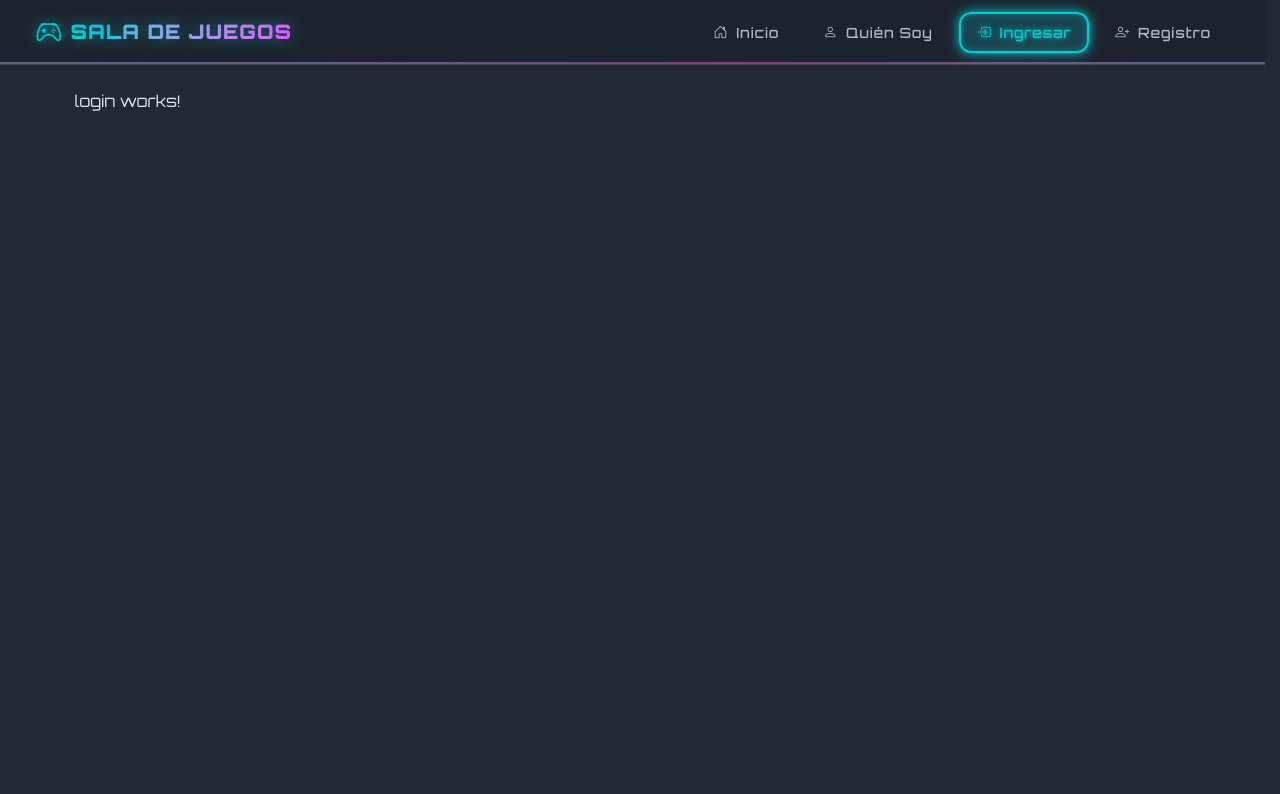
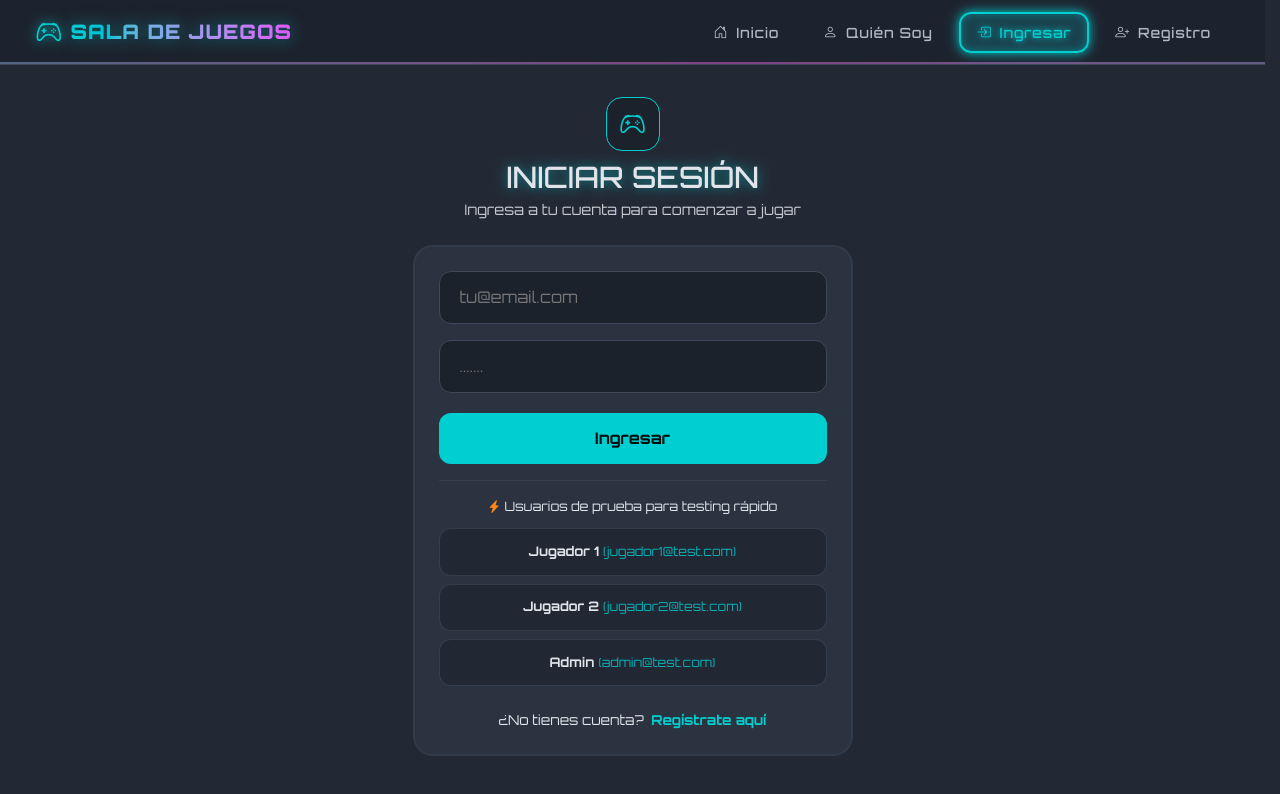
Before and after one commit to leongabrielmartinez/progra-4-parcial-sala-de-juegos, an Angular app: page /login in a window 1280 px wide. Shown: the top 794 px of the page. Built offline with nearby package versions, Linux system fonts and the light colour scheme; no server answers.

Commit message:
[FEAT] componente login y cambios menores al servicio auth (supabase) y al formulario del registro

```diff
--- a/src/app/components/home/home.html
+++ b/src/app/components/home/home.html
@@ -2,8 +2,8 @@
 
   <div class="welcome-badge animate-float d-flex align-items-center justify-content-center gap-2 mb-4">
     <i class="bi bi-controller"></i>
-    @if (isLoggedIn) {
-      ¡Bienvenido {{ username }}!
+    @if (isLoggedIn()) {
+      ¡Bienvenido {{ username() }}!
     } @else {
       Bienvenido a la aplicación
     }
@@ -19,8 +19,8 @@
   </p>
 
   <div class="d-flex flex-row flex-wrap justify-content-center gap-4">
-    @if (isLoggedIn) {
-      <button class="btn btn-cyber-cyan" routerLink="/juegos">
+    @if (isLoggedIn()) {
+      <button class="btn btn-cyber-cyan" (click)="scrollToJuegos()">
         Comenzar a Jugar
       </button>
       <button class="btn btn-cyber-dark" (click)="logout()">
@@ -38,7 +38,7 @@
 
 </div>
 
-<div class="container section-juegos mt-5 mb-5">
+<div id="nuestros-juegos" class="container section-juegos mt-5 mb-5">
 
   <div class="text-center mb-5">
     <h2 class="section-title neon-text text-uppercase m-0">Nuestros Juegos</h2>
--- a/src/app/components/login/login.css
+++ b/src/app/components/login/login.css
@@ -0,0 +1,126 @@
+/* Cabecera superior y espaciado corregido */
+.joystick-icon-box {
+  width: 54px;
+  height: 54px;
+  background-color: oklch(0.25 0.022 260); /* Color --input del global.css */
+  border: 1px solid var(--neon-cyan);
+  border-radius: 1rem;
+  font-size: 1.6rem;
+}
+
+.text-cyber-cyan, .link-cyber {
+  color: var(--neon-cyan);
+}
+
+.text-cyber-orange {
+  color: var(--neon-orange); /* Naranja brillante de tu paleta */
+}
+
+.login-main-title {
+  color: var(--foreground); /* Blanco de alto contraste */
+  font-size: 1.85rem;
+  text-shadow: 0 0 12px oklch(0.75 0.18 195 / 0.6);
+}
+
+.login-subtitle {
+  color: var(--foreground); /* Subtítulo en blanco de alto contraste para legibilidad */
+  font-size: 0.9rem;
+  opacity: 0.85;
+}
+
+/* Tarjeta base e iluminación fija en Hover */
+.auth-container {
+  max-width: 440px;
+  background-color: var(--card);
+  border: 2px solid oklch(0.40 0.03 260 / 0.4);
+  border-radius: 1.25rem;
+  transition: border-color 0.25s ease, box-shadow 0.25s ease;
+}
+
+.hover-neon-glow-fixed:hover {
+  border-color: var(--neon-cyan);
+  box-shadow: 0 0 20px var(--neon-cyan);
+}
+
+/* Elementos de formulario */
+.input-group-cyber input {
+  padding: 0.85rem 1.25rem;
+  background-color: oklch(0.25 0.022 260);
+  color: var(--foreground);
+  border: 1px solid var(--border);
+  border-radius: var(--radius);
+}
+
+.input-group-cyber input:focus {
+  outline: none;
+  border-color: var(--neon-cyan);
+}
+
+.btn-gaming-cyan {
+  padding: 0.85rem;
+  background-color: var(--neon-cyan);
+  color: oklch(0.15 0.02 195); /* Contraste oscuro para el texto del botón brillante */
+  border: none;
+  border-radius: var(--radius);
+  font-weight: bold;
+}
+
+.btn-gaming-cyan:hover:not(:disabled) {
+  opacity: 0.95;
+  box-shadow: 0 0 12px oklch(0.75 0.18 195 / 0.5);
+}
+
+/* Separador de Acceso Rápido como línea continua */
+.separator-cyber {
+  color: var(--foreground);
+  font-size: 0.8rem;
+  font-weight: bold;
+  letter-spacing: 0.05em;
+  width: 100%; /* Asegura que ocupe todo el ancho del formulario */
+}
+
+/* Descomentado y adaptado para que sea una sola línea fluida */
+.separator-cyber::before {
+  content: '';
+  flex: 1;
+  border-bottom: 1px solid oklch(0.40 0.03 260 / 0.6);
+}
+
+/* Botones de Testing y Textos Internos Ajustados */
+.quick-subtitle {
+  font-size: 0.8rem;
+  color: var(--foreground); /* Corregido a blanco para lectura impecable */
+}
+
+.btn-testing {
+  padding: 0.8rem 1rem;
+  background-color: oklch(0.25 0.022 260 / 0.6);
+  color: var(--foreground);
+  border: 1px solid oklch(0.40 0.03 260 / 0.7);
+  border-radius: var(--radius);
+  font-size: 0.82rem;
+  transition: background-color 0.2s, border-color 0.2s;
+}
+
+.btn-testing:hover {
+  border-color: var(--neon-cyan);
+  background-color: oklch(0.25 0.022 260);
+}
+
+.quick-email-text {
+  color: var(--neon-cyan); /* Corregido de gris opaco a cyan claro para que se note el mail de prueba */
+  opacity: 0.8;
+  font-size: 0.78rem;
+}
+
+.registration-footer-text {
+  color: var(--foreground); /* Corregido pie a blanco */
+  font-size: 0.85rem;
+}
+
+.error-msg {
+  bottom: -1.1rem;
+  right: 0.25rem;
+  color: #ff5555;
+  font-size: 0.70rem;
+}
--- a/src/app/components/login/login.html
+++ b/src/app/components/login/login.html
@@ -1 +1,57 @@
-<p>login works!</p>
+
+<div class="d-flex flex-column align-items-center text-center mt-2 mb-4">
+  <div class="joystick-icon-box d-flex align-items-center justify-content-center mb-2">
+    <i class="bi bi-controller text-cyber-cyan"></i>
+  </div>
+  <h1 class="login-main-title text-uppercase m-0 mb-1">Iniciar Sesión</h1>
+  <p class="login-subtitle m-0">Ingresa a tu cuenta para comenzar a jugar</p>
+</div>
+
+<div class="auth-container card-gaming mx-auto p-4 hover-neon-glow-fixed">
+  <form [formGroup]="loginForm" (ngSubmit)="onSubmit()" class="d-flex flex-column">
+
+    <div class="input-group-cyber mb-3 position-relative">
+      <input type="email" formControlName="email" placeholder="tu@email.com" class="w-100">
+      @if (loginForm.get('email')?.invalid && loginForm.get('email')?.touched) {
+        <small class="error-msg position-absolute">Email inválido</small>
+      }
+    </div>
+
+    <div class="input-group-cyber mb-3 position-relative">
+      <input type="password" formControlName="clave" placeholder="......." class="w-100">
+      @if (loginForm.get('clave')?.invalid && loginForm.get('clave')?.touched) {
+        <small class="error-msg position-absolute">Clave requerida</small>
+      }
+    </div>
+
+    <button type="submit" class="btn-gaming-cyan w-100 mt-1" [disabled]="loginForm.invalid">
+      Ingresar
+    </button>
+
+    <div class="separator-cyber d-flex align-items-center text-center my-3"></div>
+
+    <div class="d-flex flex-column gap-2 mb-2 text-center">
+      <p class="quick-subtitle m-0 mb-1 d-flex align-items-center justify-content-center gap-1">
+        <i class="bi bi-lightning-charge-fill text-cyber-orange"></i>
+        Usuarios de prueba para testing rápido
+      </p>
+
+      <button type="button" class="btn-testing w-100" (click)="quickLogin('jugador1')">
+        <strong>Jugador 1</strong> <span class="quick-email-text ms-1">(jugador1@test.com)</span>
+      </button>
+
+      <button type="button" class="btn-testing w-100" (click)="quickLogin('jugador2')">
+        <strong>Jugador 2</strong> <span class="quick-email-text ms-1">(jugador2@test.com)</span>
+      </button>
+
+      <button type="button" class="btn-testing w-100" (click)="quickLogin('admin')">
+        <strong>Admin</strong> <span class="quick-email-text ms-1">(admin@test.com)</span>
+      </button>
+    </div>
+
+    <div class="mt-3 text-center registration-footer-text">
+      ¿No tienes cuenta? <a routerLink="/registro" class="link-cyber fw-bold text-decoration-none ms-1">Regístrate aquí</a>
+    </div>
+
+  </form>
+</div>
--- a/src/app/components/login/login.ts
+++ b/src/app/components/login/login.ts
@@ -1,9 +1,71 @@
-import { Component } from '@angular/core';
+import { Component, inject } from '@angular/core';
+import { FormBuilder, ReactiveFormsModule, Validators } from '@angular/forms';
+import { Router, RouterLink } from '@angular/router';
+import { SupaAuthService } from '../../services/supabase/auth/supa-auth-service';
+import { ModalAlertService } from '../../services/modal-alert';
 
 @Component({
   selector: 'app-login',
-  imports: [],
+  standalone: true,
+  imports: [ReactiveFormsModule, RouterLink],
   templateUrl: './login.html',
   styleUrl: './login.css',
 })
-export class Login {}
+export class Login {
+  private fb = inject(FormBuilder);
+  private router = inject(Router);
+  private supaAuthService = inject(SupaAuthService);
+  private modalAlertService = inject(ModalAlertService);
+
+  loginForm = this.fb.group({
+    email: ['', [Validators.required, Validators.email]],
+    clave: ['', [Validators.required, Validators.minLength(6)]]
+  });
+
+  async onSubmit() {
+    if (this.loginForm.valid) {
+      const email = this.loginForm.value.email!;
+      const clave = this.loginForm.value.clave!;
+
+      try {
+        console.log("ok");
+        const { data, error } = await this.supaAuthService.login(email, clave);
+
+        console.log("ok");
+        if (error) {
+          this.modalAlertService.showAlert(
+            'Error de Autenticación',
+            'El correo o la contraseña son incorrectos.',
+            'error'
+          );
+          return;
+        }
+
+
+        this.router.navigate(['/home']);
+      } catch (error: any) {
+
+        this.modalAlertService.showAlert(
+          'Error de Conexión',
+          'No se pudo conectar con el servidor de autenticación.',
+          'error'
+        );
+      }
+    } else {
+      this.loginForm.markAllAsTouched();
+    }
+  }
+
+  quickLogin(perfil: 'jugador1' | 'jugador2' | 'admin') {
+    const credenciales = {
+      jugador1: { email: 'jugador1@test.com', clave: '123456' },
+      jugador2: { email: 'jugador2@test.com', clave: '123456' },
+      admin: { email: 'admin@test.com', clave: '123456' }
+    };
+
+    this.loginForm.patchValue({
+      email: credenciales[perfil].email,
+      clave: credenciales[perfil].clave
+    });
+  }
+}
--- a/src/app/components/registro/registro.css
+++ b/src/app/components/registro/registro.css
@@ -1,14 +1,44 @@
+.register-icon-box {
+  width: 54px;
+  height: 54px;
+  background-color: oklch(0.25 0.022 260);
+  border: 1px solid var(--neon-pink);
+  border-radius: 1rem;
+  font-size: 1.6rem;
+}
+
+.text-cyber-pink, .link-cyber-pink {
+  color: var(--neon-pink);
+}
+
+.link-cyber-pink:hover {
+  text-shadow: 0 0 8px oklch(0.70 0.22 330 / 0.6);
+}
+
+.register-main-title {
+  color: var(--foreground);
+  font-size: 1.85rem;
+  text-shadow: 0 0 12px oklch(0.70 0.22 330 / 0.6);
+}
+
+.register-subtitle {
+  color: var(--foreground);
+  font-size: 0.9rem;
+  opacity: 0.85;
+}
+
 .auth-container {
-  display: flex;
-  flex-direction: column;
   width: 100%;
   max-width: 440px;
-  margin: 2rem auto;
-  padding: 2.5rem 2rem;
   background-color: var(--card);
-  border: 2px solid var(--neon-cyan);
-  border-radius: 1rem;
-  box-shadow: 0 0 15px oklch(0.75 0.18 195 / 0.3);
+  border: 2px solid oklch(0.40 0.03 260 / 0.4);
+  border-radius: 1.25rem;
+  transition: border-color 0.25s ease, box-shadow 0.25s ease;
+}
+
+.hover-neon-pink-glow-fixed:hover {
+  border-color: var(--neon-pink);
+  box-shadow: 0 0 20px oklch(0.70 0.22 330 / 0.5);
 }
 
 .row-gaming {
@@ -18,9 +48,6 @@
 }
 
 .input-group-cyber {
-  position: relative;
-  display: flex;
-  align-items: center;
   width: 100%;
   margin-bottom: 1.25rem;
 }
@@ -39,11 +66,10 @@
 
 .input-group-cyber input:focus {
   outline: none;
-  border-color: var(--neon-cyan);
-  box-shadow: 0 0 8px oklch(0.75 0.18 195 / 0.4);
+  border-color: var(--neon-pink);
+  box-shadow: 0 0 8px oklch(0.70 0.22 330 / 0.4);
 }
 
-/* Ajuste específico para la primera fila donde el apellido no lleva icono */
 .row-gaming .input-group-cyber:last-child input {
   padding-left: 1rem;
 }
@@ -51,15 +77,16 @@
 .icon-cyber {
   position: absolute;
   left: 1rem;
+  top: 50%;
+  transform: translateY(-50%);
   color: var(--muted-foreground);
   font-size: 1.1rem;
   pointer-events: none;
+  z-index: 5;
 }
 
 .btn-gaming {
-  width: 100%;
-  padding: 0.9rem;
-  margin-top: 0.5rem;
+  padding: 0.85rem;
   background-color: var(--neon-pink);
   color: oklch(0.15 0.02 330);
   border: none;
@@ -67,12 +94,11 @@
   font-family: 'Orbitron', sans-serif;
   font-weight: bold;
   letter-spacing: 0.05em;
-  cursor: pointer;
-  transition: opacity 0.2s, transform 0.1s;
+  transition: opacity 0.2s, box-shadow 0.2s;
 }
 
 .btn-gaming:hover:not(:disabled) {
-  opacity: 0.9;
+  opacity: 0.95;
   box-shadow: 0 0 12px oklch(0.70 0.22 330 / 0.5);
 }
 
@@ -89,19 +115,7 @@
   font-size: 0.70rem;
 }
 
-.auth-footer-link {
-  margin-top: 1.5rem;
-  text-align: center;
+.registration-footer-text {
+  color: var(--foreground);
   font-size: 0.85rem;
-  color: var(--muted-foreground);
 }
-
-.link-cyber {
-  color: var(--neon-cyan);
-  text-decoration: none;
-  font-weight: bold;
-}
-
-.link-cyber:hover {
-  text-shadow: 0 0 8px oklch(0.75 0.18 195 / 0.6);
-}
```
Also changed, not shown: src/app/components/home/home.ts (+15 -48 lines), src/app/components/registro/registro.html (+19 -11 lines), src/app/services/supabase/auth/supa-auth-service.ts (+44 -22 lines).
